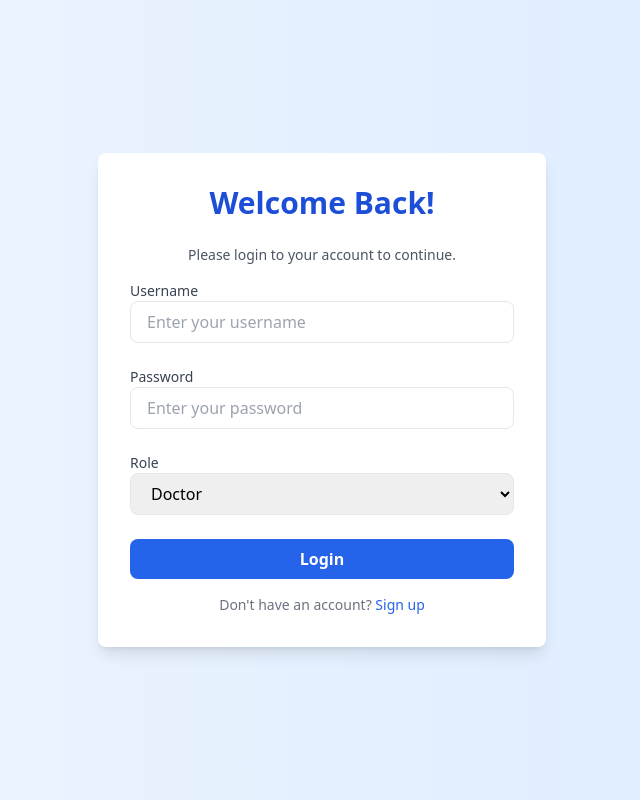
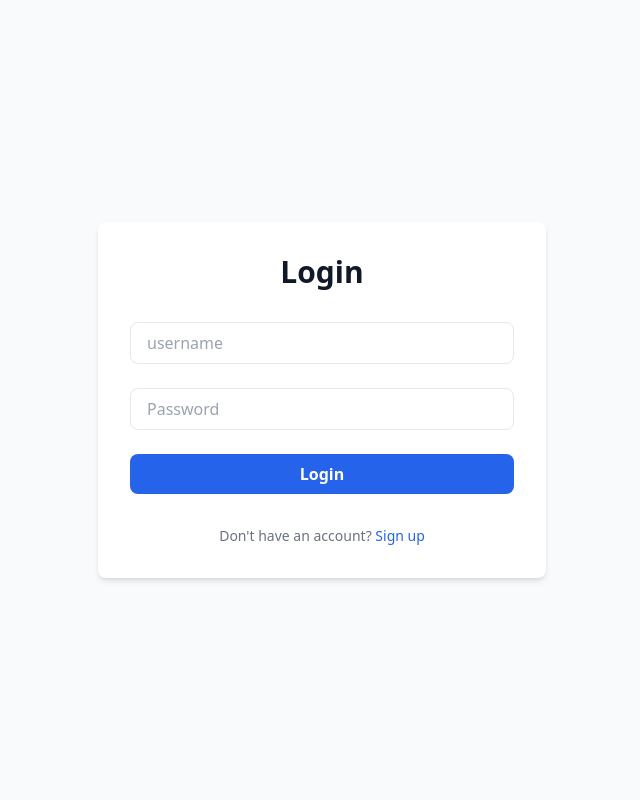
Before and after one commit to Hamza-Bouali/YAAH-V2-FRONTEND, a React (Vite) app: page /login in a window 1280 px wide. Shown: the whole page, without its empty margins (318-958 px from the left). Built offline with nearby package versions, Linux system fonts and the light colour scheme.

Commit message:
correct the login

```diff
--- a/src/App.tsx
+++ b/src/App.tsx
@@ -60,7 +60,7 @@ function App() {
             </Route>
           <Route path= "login" element={<Login setIsAuthenticated={setIsAuthenticated} />}  />
           <Route path= "register" element={<SignupPage  />} />
-          <Route path= "*" element={<Navigate to={isAuthenticated ?`/dashboard` : '/login'} />} />
+          <Route path= "*" element={<Navigate to='login' />} />
         </Routes>
       </Router>
     </ThemeProvider>
--- a/src/components/models/AxiosInstance.ts
+++ b/src/components/models/AxiosInstance.ts
@@ -14,81 +14,33 @@ const axiosInstance: AxiosInstance = axios.create({
 });
 
 // Function to get the access token from localStorage
-export const getAccessToken = (): string | null => {
-  return import.meta.env.VITE_ACCESS_TOKEN as string || localStorage.getItem('access_token');
-};
-
-// Function to get the refresh token from localStorage
 
 
-// Function to refresh the access token
 
 
 // Add a request interceptor to attach the access token to every request
-axiosInstance.interceptors.request.use(
-  (config: InternalAxiosRequestConfig) => {
-    const accessToken = getAccessToken();
-    if (accessToken) {
-      config.headers = config.headers || {};
-      config.headers.Authorization = `Bearer ${accessToken}`;
-    }
-    return config;
-  },
-  (error: AxiosError) => {
-    return Promise.reject(error);
+axiosInstance.interceptors.request.use(config => {
+  const token = localStorage.getItem('access_token');
+  if (token) {
+      config.headers.Authorization = `Bearer ${token}`;
+  }
+  return config;
+});
+
+
+// Add a response interceptor to handle token expiration
+axiosInstance.interceptors.response.use(
+  response => response,
+  error => {
+      if (error.response?.status === 401) {
+          // Token is invalid or expired
+          localStorage.removeItem('access_token');
+          localStorage.removeItem('refresh_token'); // Even though not used
+          window.location.href = '/login';  // Redirect to login page
+      }
+      return Promise.reject(error);
   }
 );
 
-// Add a response interceptor to handle token expiration
-axiosInstance.interceptors.response.use(
-  (response: AxiosResponse) => response,
-  async (error: AxiosError) => {
-    const originalRequest = error.config as AxiosRequestConfig & { _retry?: boolean };
-
-    // Check if the error is due to an expired token (401 Unauthorized)
-    if (error.response?.status === 401 && !originalRequest._retry) {
-      originalRequest._retry = true; // Mark the request as retried
-
-      // Refresh the access token
-      const newAccessToken = await getAccessToken();
-      if (newAccessToken) {
-        // Update the Authorization header with the new access token
-        originalRequest.headers = originalRequest.headers || {};
-        originalRequest.headers.Authorization = `Bearer ${newAccessToken}`;
-        // Retry the original request with the new token
-        return axiosInstance(originalRequest);
-      }
-    }
-
-    // If the error is not due to token expiration, reject the promise
-    return Promise.reject(error);
-  }
-);
-
-export const startTokenRefresh = () => {
-  setInterval(async () => {
-    const accessToken = localStorage.getItem('access_token');
-    const refreshToken = localStorage.getItem('refresh_token');
-
-    if (accessToken && refreshToken) {
-      const newAccessToken = await getAccessToken();
-      if (newAccessToken) {
-        console.log('Access token refreshed');
-      }
-    }
-  }, REFRESH_INTERVAL);
-};
-
-// Function to check if the user is authorized
-export const isAuthorized = (): boolean => {
-  return !!getAccessToken();
-};
-
-// Function to logout the user
-export const logout = (): void => {
-  localStorage.removeItem('access_token');
-  localStorage.removeItem('refresh_token');
-  window.location.href = '/login'; // Redirect to login page
-};
 
 export default axiosInstance;
--- a/src/pages/Login.tsx
+++ b/src/pages/Login.tsx
@@ -1,131 +1,72 @@
 import React, { useState } from 'react';
 import { useNavigate } from 'react-router-dom';
 import axiosInstance from '../components/models/AxiosInstance';
-import axios from 'axios';
-import { getAccessToken } from '../components/models/AxiosInstance';
-
-interface LoginProps {
-  setIsAuthenticated: (value: boolean) => void;
+interface LoginForm {
+  username: string;
+  password: string;
 }
 
-
-function Login({ setIsAuthenticated }: LoginProps) {
-  const [username, setUsername] = useState('');
-  const [password, setPassword] = useState('');
-  const [role, setRole] = useState('doctor'); // Default role
-  const [error, setError] = useState('');
+function Login({setIsAuthenticated}: {setIsAuthenticated: React.Dispatch<React.SetStateAction<boolean> | undefined | null>}) {
   const navigate = useNavigate();
-  const isAuthorized = !!getAccessToken();
-  if(isAuthorized){
-    navigate('/dashboard');
-  }
-
-
-  React.useEffect(() => {
-    alert('Welcome to the login page! Please enter your credentials.');
-    alert('the app is running but you may have some issues with the authentication , token refresh and data fetching because the backend is slow for the moment and we are on our way to improve it soon, Credentials for login are: username:admin password:admin');
-
-  }, []);
+  const [formData, setFormData] = useState<LoginForm>({ username: '', password: '' });
+  const [error, setError] = useState<string | null>(null);
+  const [isLoading, setIsLoading] = useState(false);
 
   const handleLogin = async (e: React.FormEvent) => {
-    e.preventDefault(); // Prevent form submission default behavior
+    e.preventDefault();
+    setError(null);
+    setIsLoading(true);
 
     try {
-      const response = await axiosInstance.post('/api/login/', {
-        username: username,
-        password: password,
-      });
-
-      const { access, refresh } = response.data;
-      localStorage.setItem('access_token', access);
-      localStorage.setItem('refresh_token', refresh);
-      console.log('Login successful');
-      setIsAuthenticated(true);
-      setError('');
-      navigate('/dashboard');
-    } catch (error: any) {
-      console.error('Login failed:', error);
-
-      if (axios.isAxiosError(error)) {
-        if (error.code === 'ECONNABORTED') {
-          setError('Connection timed out. Please check if the server is running.');
-        } else if (error.response?.status === 404) {
-          setError('Login endpoint not found. Please check API configuration.');
-        } else if (error.response?.status === 401) {
-          setError('Invalid credentials.');
-        } else if (!error.response) {
-          setError('Network error. Please check if the server is running.');
-        } else {
-          setError('An error occurred during login. Please try again.');
-        }
+      const response = await axiosInstance.post('/api/login/', formData);
+      if (response.data.access) {
+        localStorage.setItem('access_token', response.data.access);
+        setIsAuthenticated(true);
+        navigate('/dashboard');
       }
+    } catch (err: any) {
+      setError(err.response?.data?.detail || 'Login failed. Please try again.');
+    } finally {
+      setIsLoading(false);
     }
   };
 
+  const handleChange = (e: React.ChangeEvent<HTMLInputElement>) => {
+    setFormData({ ...formData, [e.target.name]: e.target.value });
+  };
+
   return (
-    <div className="min-h-screen flex items-center justify-center bg-gradient-to-r from-blue-50 to-blue-100">
-      <div className="bg-white p-8 rounded-lg shadow-lg w-full max-w-md transition-transform transform ">
-        <h2 className="text-3xl font-extrabold text-blue-700 mb-6 text-center">Welcome Back!</h2>
-        <p className="text-gray-600 text-sm text-center mb-4">
-          Please login to your account to continue.
-        </p>
+    <div className="min-h-screen flex items-center justify-center bg-gray-50">
+      <div className="max-w-md w-full space-y-8 p-8 bg-white rounded-lg shadow-md">
+        <h2 className="text-3xl font-bold text-center text-gray-900">Login</h2>
         {error && (
-          <div className="mb-4 text-red-600 text-sm bg-red-100 px-4 py-2 rounded-lg">
+          <div className="bg-red-100 border border-red-400 text-red-700 px-4 py-3 rounded">
             {error}
           </div>
         )}
-        <form onSubmit={handleLogin} className="space-y-6">
-          <div>
-            <label htmlFor="username" className="block text-sm font-medium text-gray-700">
-              Username
-            </label>
-            <input
-              type="text"
-              id="username"
-              aria-label="Enter your username"
-              value={username}
-              onChange={(e) => setUsername(e.target.value)}
-              className="w-full px-4 py-2 border rounded-lg focus:outline-none  focus:ring-2 focus:ring-blue-500 transition duration-200"
-              required
-              placeholder="Enter your username"
-            />
-          </div>
-          <div>
-            <label htmlFor="password" className="block text-sm font-medium text-gray-700">
-              Password
-            </label>
-            <input
-              type="password"
-              id="password"
-              aria-label="Enter your password"
-              value={password}
-              onChange={(e) => setPassword(e.target.value)}
-              className="w-full px-4 py-2 border rounded-lg focus:outline-none focus:ring-2 focus:ring-blue-500 transition duration-200"
-              required
-              placeholder="Enter your password"
-            />
-          </div>
-          <div>
-            <label htmlFor="role" className="block text-sm font-medium text-gray-700">
-              Role
-            </label>
-            <select
-              id="role"
-              aria-label="Select your role"
-              value={role}
-              onChange={(e) => setRole(e.target.value)}
-              className="w-full px-4 py-2 border rounded-lg focus:outline-none focus:ring-2 focus:ring-blue-500 transition duration-200"
-            >
-              <option value="doctor">Doctor</option>
-              <option value="patient">Patient</option>
-              <option value="medical">Medical Staff</option>
-            </select>
-          </div>
+        <form className="space-y-6" onSubmit={handleLogin}>
+          <input
+            type="text"
+            name="username"
+            required
+            className="w-full px-4 py-2 border rounded-lg focus:ring-2 focus:ring-blue-500"
+            placeholder="username"
+            onChange={handleChange}
+          />
+          <input
+            type="password"
+            name="password"
+            required
+            className="w-full px-4 py-2 border rounded-lg focus:ring-2 focus:ring-blue-500"
+            placeholder="Password"
+            onChange={handleChange}
+          />
           <button
             type="submit"
-            className="w-full px-4 py-2 bg-blue-600 text-white font-bold rounded-lg hover:bg-blue-700 focus:ring-2 focus:ring-blue-500 transition duration-200"
+            disabled={isLoading}
+            className="w-full px-4 py-2 bg-blue-600 text-white font-bold rounded-lg hover:bg-blue-700 focus:ring-2 focus:ring-blue-500 transition duration-200 disabled:bg-blue-300"
           >
-            Login
+            {isLoading ? 'Logging in...' : 'Login'}
           </button>
         </form>
         <div className="text-sm text-gray-500 text-center mt-4">
```
Also changed, not shown: 1 other file (tests, documents, lock files or other folders).
